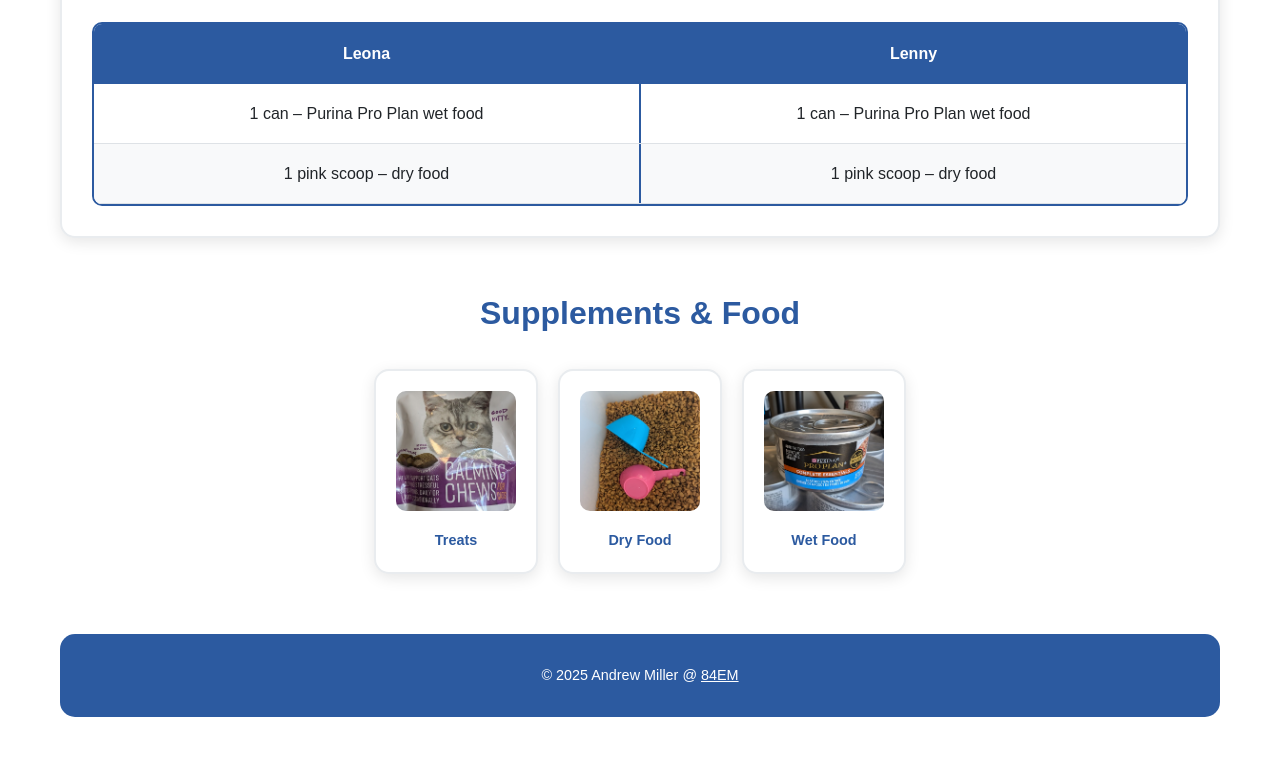
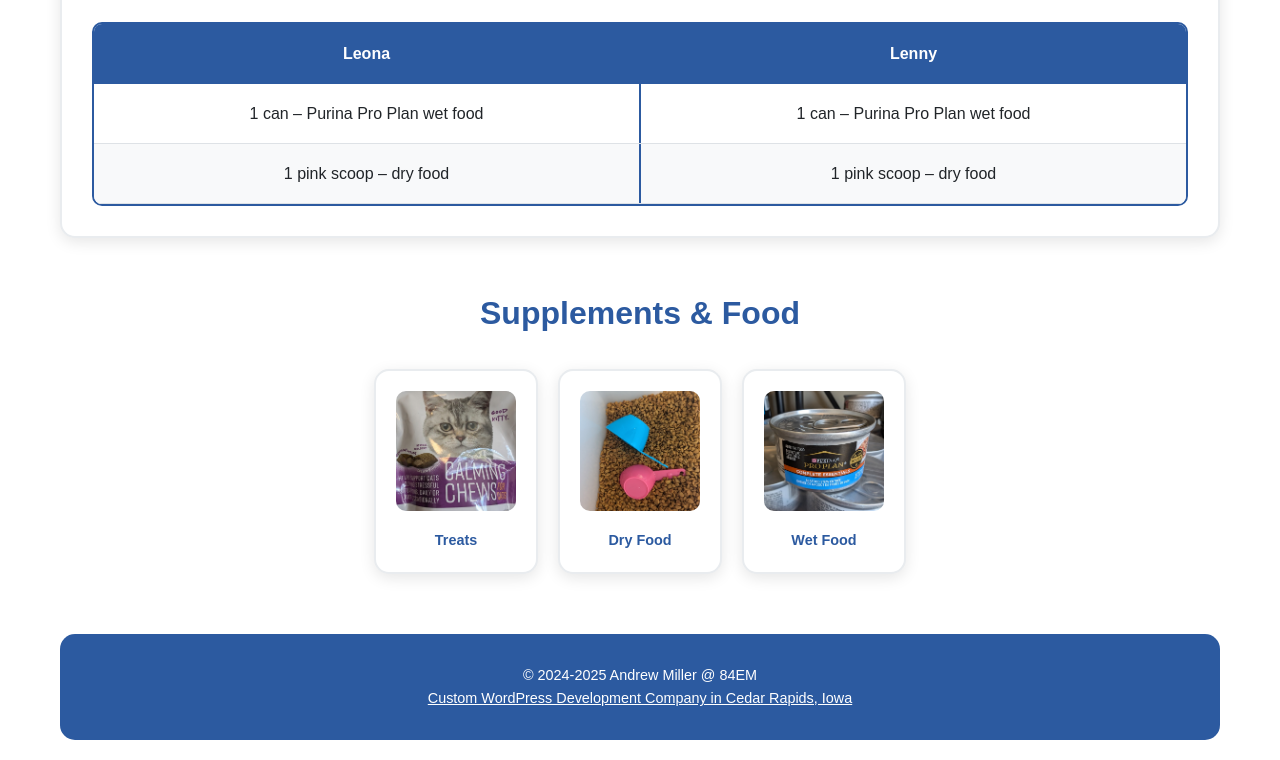
Before and after one commit to 84em/takecareofmycats, a website: page index.html in a window 1280 px wide. Shown: the part 616-1376 px from the top of the page. Before the commit the page ends 1353 px from the top, so only its background shows below. Drawn offline with Linux system fonts and the light colour scheme.

Commit message:
updates footer copyright

```diff
--- a/index.html
+++ b/index.html
@@ -72,7 +72,8 @@
 
     <footer role="contentinfo">
         <div class="footer-content">
-            <p>&copy; 2025 Andrew Miller @ <a href="https://www.84em.com/">84EM</a></p>
+            <p>&copy; 2024-2025 Andrew Miller @ 84EM</p>
+            <p><a href="https://84em.com/" target="_blank">Custom WordPress Development Company in Cedar Rapids, Iowa</a></p>
         </div>
     </footer>
 </div>
```
